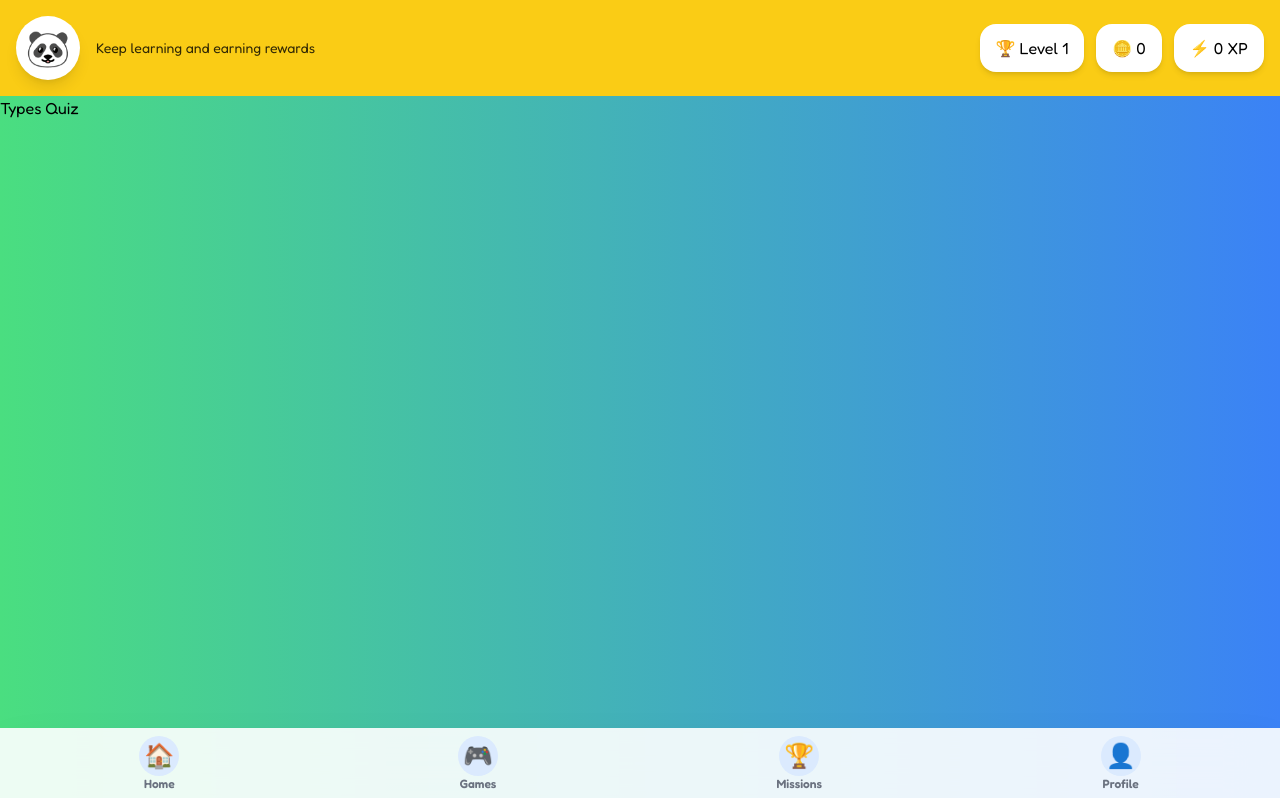
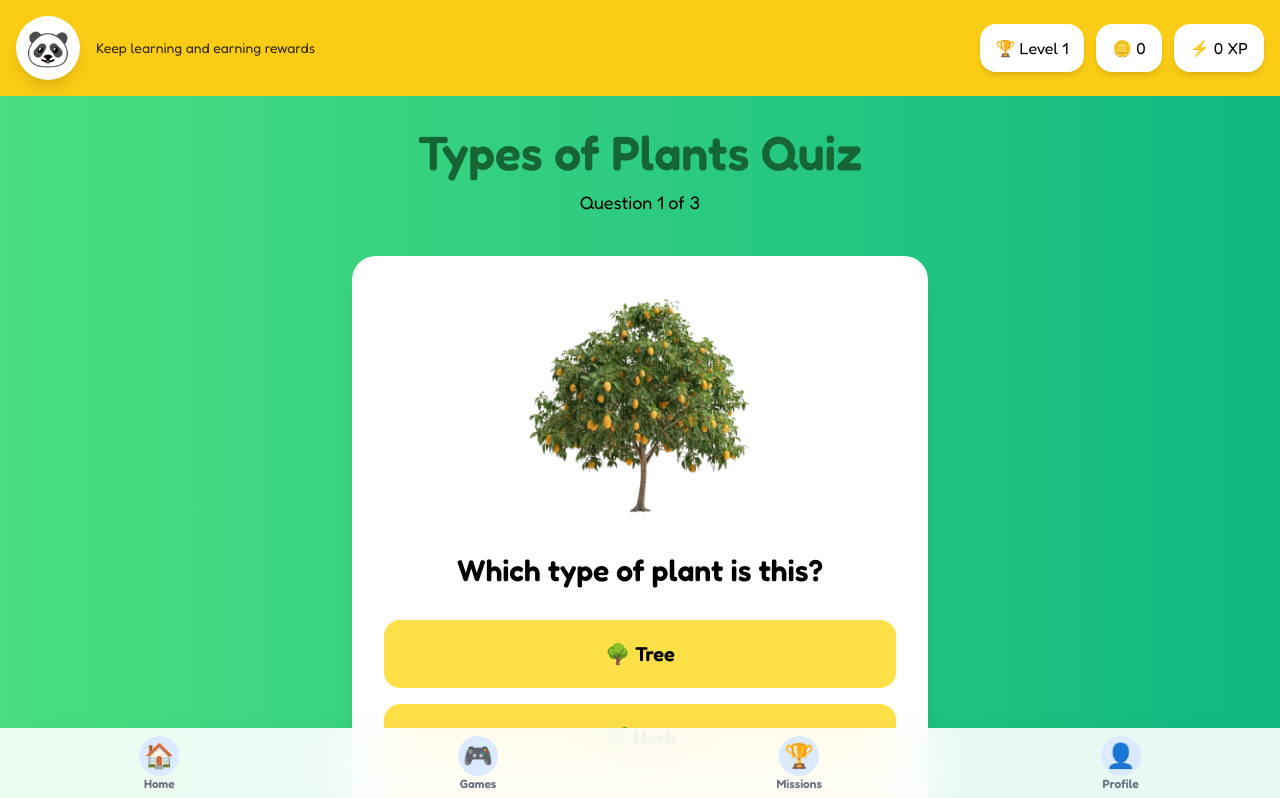
Before and after one commit to Yash-Roy05/Brain-Quest, a React (Create React App) app: page /plants/level3/quiz in a window 1280 px wide. Shown: the top 798 px of the page. Built offline with nearby package versions, Linux system fonts and the light colour scheme.

Commit message:
typesplant added quiz page

```diff
--- a/src/pages/Plants/level3/TypesLesson.tsx
+++ b/src/pages/Plants/level3/TypesLesson.tsx
@@ -304,8 +304,6 @@ md:w-16
 md:h-16
 
     object-contain
-
-
   "
               />
 
--- a/src/pages/Plants/level3/TypesQuiz.tsx
+++ b/src/pages/Plants/level3/TypesQuiz.tsx
@@ -1,3 +1,169 @@
-export default function TypesQuiz() {
-  return <h1>Types Quiz</h1>;
+import { useState, useEffect } from "react";
+import { useNavigate } from "react-router-dom";
+
+import treeImg from "../../../assets/Plants/level3/tree.png";
+import shrubImg from "../../../assets/Plants/level3/shrub.png";
+import herbImg from "../../../assets/Plants/level3/herb.png";
+import climberImg from "../../../assets/Plants/level3/climber.png";
+
+const questions = [
+  {
+    image: treeImg,
+    question: "Which type of plant is this?",
+    options: ["🌳 Tree", "🌿 Herb", "🌱 Shrub"],
+    answer: "🌳 Tree",
+  },
+  {
+    image: herbImg,
+    question: "Which plant has a soft green stem?",
+    options: ["🌿 Herb", "🌳 Tree", "🌱 Shrub"],
+    answer: "🌿 Herb",
+  },
+  {
+    image: climberImg,
+    question: "Which plant needs support to grow?",
+    options: ["🌿 Climber", "🌳 Tree", "🌱 Shrub"],
+    answer: "🌿 Climber",
+  },
+];
+
+export default function SeedQuiz() {
+  const navigate = useNavigate();
+
+  const [current, setCurrent] = useState(0);
+  const [selected, setSelected] = useState("");
+  const [score, setScore] = useState(0);
+  const [finished, setFinished] = useState(false);
+
+  function speak(text: string) {
+    const speech = new SpeechSynthesisUtterance(text);
+
+    speech.rate = 0.9;
+    speech.pitch = 1.2;
+
+    speechSynthesis.cancel();
+    speechSynthesis.speak(speech);
+  }
+
+  function handleAnswer(option: string) {
+    if (selected !== "") return;
+
+    setSelected(option);
+
+    if (option === questions[current].answer) {
+      setScore((prev) => prev + 1);
+      speak("Excellent!");
+    } else {
+      speak("Oops! Try the next one.");
+    }
+
+    setTimeout(() => {
+      if (current === questions.length - 1) {
+        setFinished(true);
+
+        localStorage.setItem("plantLevel3Completed", "true");
+      } else {
+        setCurrent((prev) => prev + 1);
+        setSelected("");
+      }
+    }, 1500);
+  }
+
+  if (finished) {
+    return (
+      <div className="min-h-screen bg-gradient-to-r from-green-400 to-emerald-500 flex items-center justify-center px-4">
+        <div className="bg-white rounded-3xl shadow-2xl p-8 max-w-md w-full text-center">
+          <h1 className="text-4xl font-black text-green-700">Amazing!</h1>
+
+          <p className="mt-5 text-xl">You scored</p>
+
+          <h2 className="text-5xl font-black mt-3 text-yellow-500">
+            {score} / {questions.length}
+          </h2>
+
+          <div className="mt-8 space-y-3">
+            <div className="bg-yellow-100 rounded-2xl py-3 font-bold text-xl">
+              🪙 +30 Coins
+            </div>
+
+            <div className="bg-blue-100 rounded-2xl py-3 font-bold text-xl">
+              ⭐ +50 XP
+            </div>
+          </div>
+
+          <button
+            onClick={() => navigate("/plants")}
+            className="mt-10 w-full bg-green-500 hover:bg-green-600 text-white py-4 rounded-3xl text-xl font-black"
+          >
+            Continue
+          </button>
+        </div>
+      </div>
+    );
+  }
+
+  return (
+    <div className="bg-gradient-to-r from-green-400 to-emerald-500 px-4 pt-8 pb-24">
+      <div className="max-w-xl mx-auto flex flex-col">
+        <h1 className="text-4xl md:text-5xl font-black text-center text-green-800">
+          Types of Plants Quiz
+        </h1>
+
+        <p className="text-center mt-3 text-lg">
+          Question {current + 1} of {questions.length}
+        </p>
+
+        <div className="bg-white rounded-3xl shadow-xl p-8 mt-3 md:mt-10">
+          <img
+  src={questions[current].image}
+  alt="Plant"
+  className="
+    w-44
+    md:w-60
+    mx-auto
+    mb-6
+    object-contain
+  "
+/>
+          <h2 className="text-2xl md:text-3xl font-black text-center">
+            {questions[current].question}
+          </h2>
+
+          <div className="mt-8 space-y-4">
+            {questions[current].options.map((option) => {
+              const correct = selected && option === questions[current].answer;
+
+              const wrong =
+                selected === option && option !== questions[current].answer;
+
+              return (
+                <button
+                  key={option}
+                  onClick={() => handleAnswer(option)}
+                  className={`
+                    w-full
+                    py-5
+                    rounded-2xl
+                    text-xl
+                    font-bold
+                    transition-all
+
+                    ${
+                      correct
+                        ? "bg-green-500 text-white"
+                        : wrong
+                          ? "bg-red-500 text-white"
+                          : "bg-yellow-300 hover:bg-yellow-400"
+                    }
+                  `}
+                >
+                  {option}
+                </button>
+              );
+            })}
+          </div>
+        </div>
+      </div>
+    </div>
+  );
 }
```
